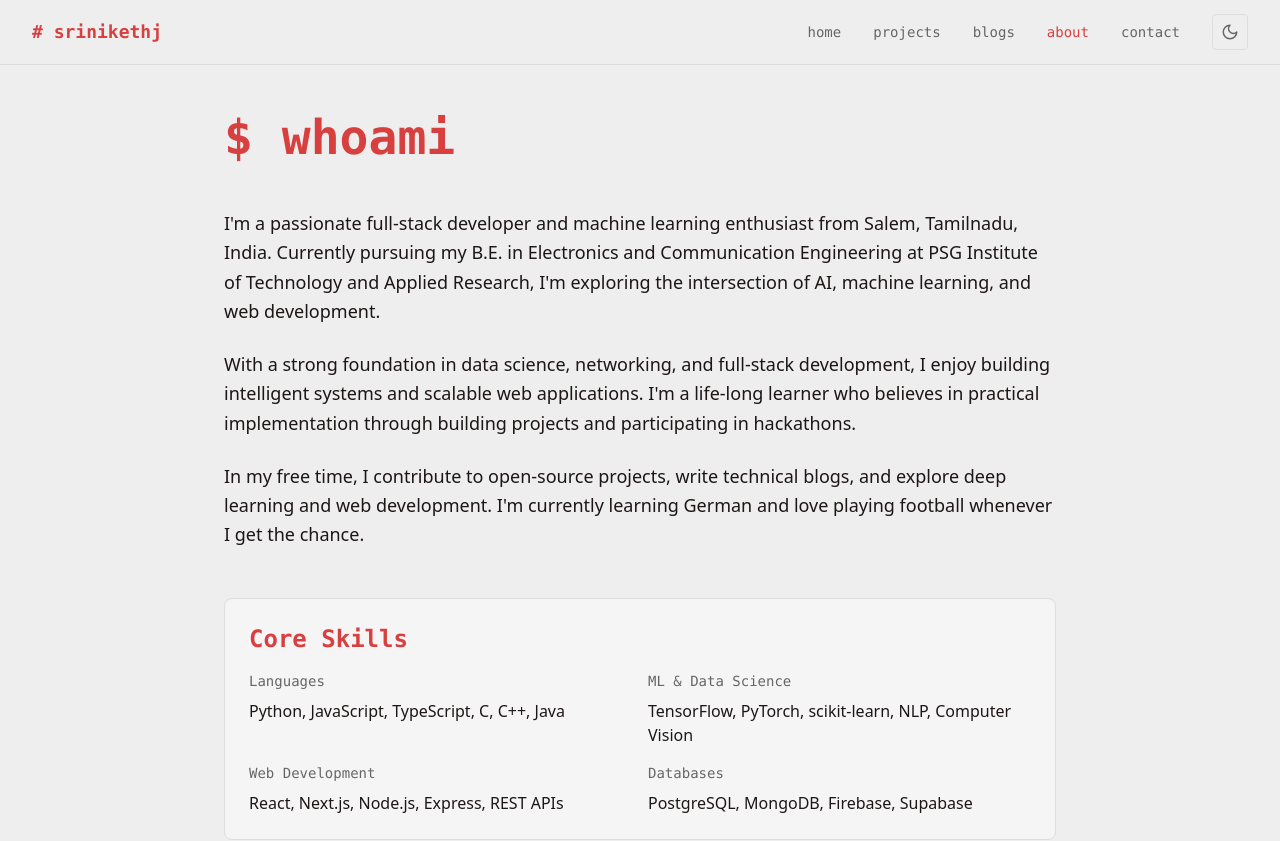
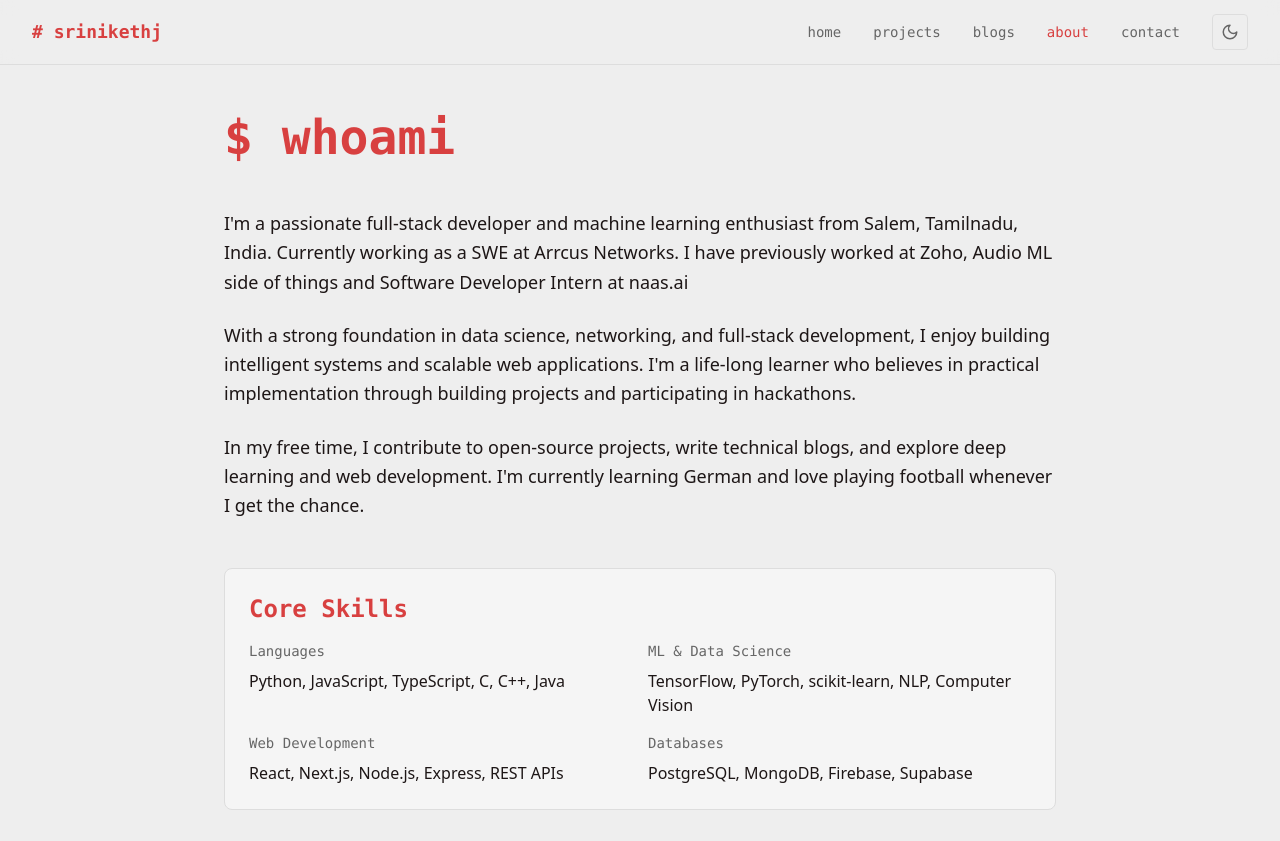
Before and after one commit to srini047/portfolio, a Next.js app: page /about in a window 1280 px wide. Shown: the top 841 px of the page. Built offline with nearby package versions, Linux system fonts and the light colour scheme.

Commit message:
fix: about page content

```diff
--- a/app/about/page.tsx
+++ b/app/about/page.tsx
@@ -17,10 +17,9 @@ export default function AboutPage() {
         <div className="mb-12 space-y-6">
           <p className="text-lg text-foreground leading-relaxed">
             I'm a passionate full-stack developer and machine learning
-            enthusiast from Salem, Tamilnadu, India. Currently pursuing my B.E.
-            in Electronics and Communication Engineering at PSG Institute of
-            Technology and Applied Research, I'm exploring the intersection of
-            AI, machine learning, and web development.
+            enthusiast from Salem, Tamilnadu, India. Currently working as a SWE
+            at Arrcus Networks. I have previously worked at Zoho, Audio ML side
+            of things and Software Developer Intern at naas.ai
           </p>
 
           <p className="text-lg text-foreground leading-relaxed">
@@ -115,6 +114,7 @@ export default function AboutPage() {
               Let's Connect
             </Button>
           </a>
+          <a href="https://github.com/srini047/portfolio/tree/master/public/Sriniketh.pdf">
             <Button
               variant="outline"
               className="w-full sm:w-auto font-mono bg-transparent"
@@ -122,6 +122,7 @@ export default function AboutPage() {
               <Download className="w-4 h-4 mr-2" />
               Download Resume
             </Button>
+          </a>
         </div>
       </div>
     </div>
--- a/app/page.tsx
+++ b/app/page.tsx
@@ -7,7 +7,7 @@ import { Code2, Mail } from "lucide-react";
 
 export default function Home() {
   const [displayText, setDisplayText] = useState("");
-  const fullText = "Software Engineer | ";
+  const fullText = "Software Engineer | ML Engineer";
   const [isDeleting, setIsDeleting] = useState(false);
 
   useEffect(() => {
```
Also changed, not shown: 1 other file (tests, documents, lock files or other folders). Lines whose indentation alone changed are shown as unchanged.
